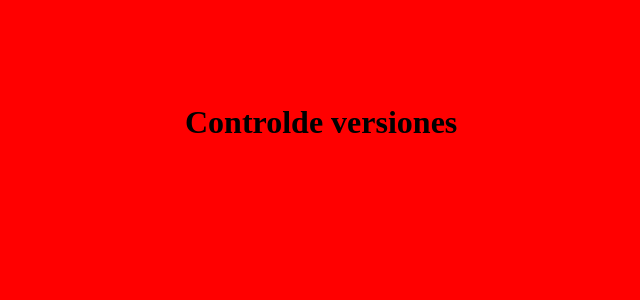
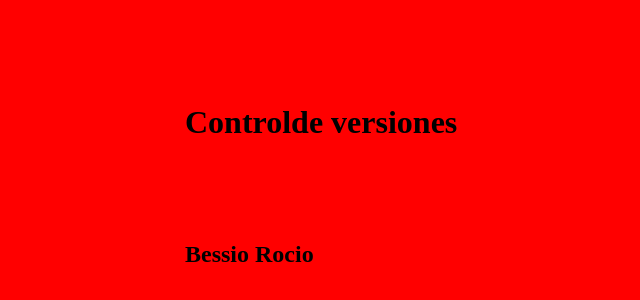
Before and after one commit to ferfx/TP_SO_I4_Equipo_, a plain HTML site: page index.html in a window 1280 px wide. Shown: the part 96-396 px from the top of the page, without its empty margins (115-755 px from the left). Drawn offline with Linux system fonts and the light colour scheme.

Commit message:
BETA edita .html y agrega .ico

```diff
--- a/index.html
+++ b/index.html
@@ -3,10 +3,11 @@
 <head>
 <meta charset="utf-8">
 <title> UTN FRA</title>
-<link rel="icon" href="pyramid_chart.ico">
+<link rel="icon" href="laptop_6by86uy4r1kv.ico">
 <link rel="stylesheet" type="text/css" href="estilo.css">
 </head>
 <body>
 <h1>Controlde versiones</h1>
+<h2>Bessio Rocio</h2>
 </body>
 </html>
```
Also changed, not shown: laptop_6by86uy4r1kv.ico (added).
